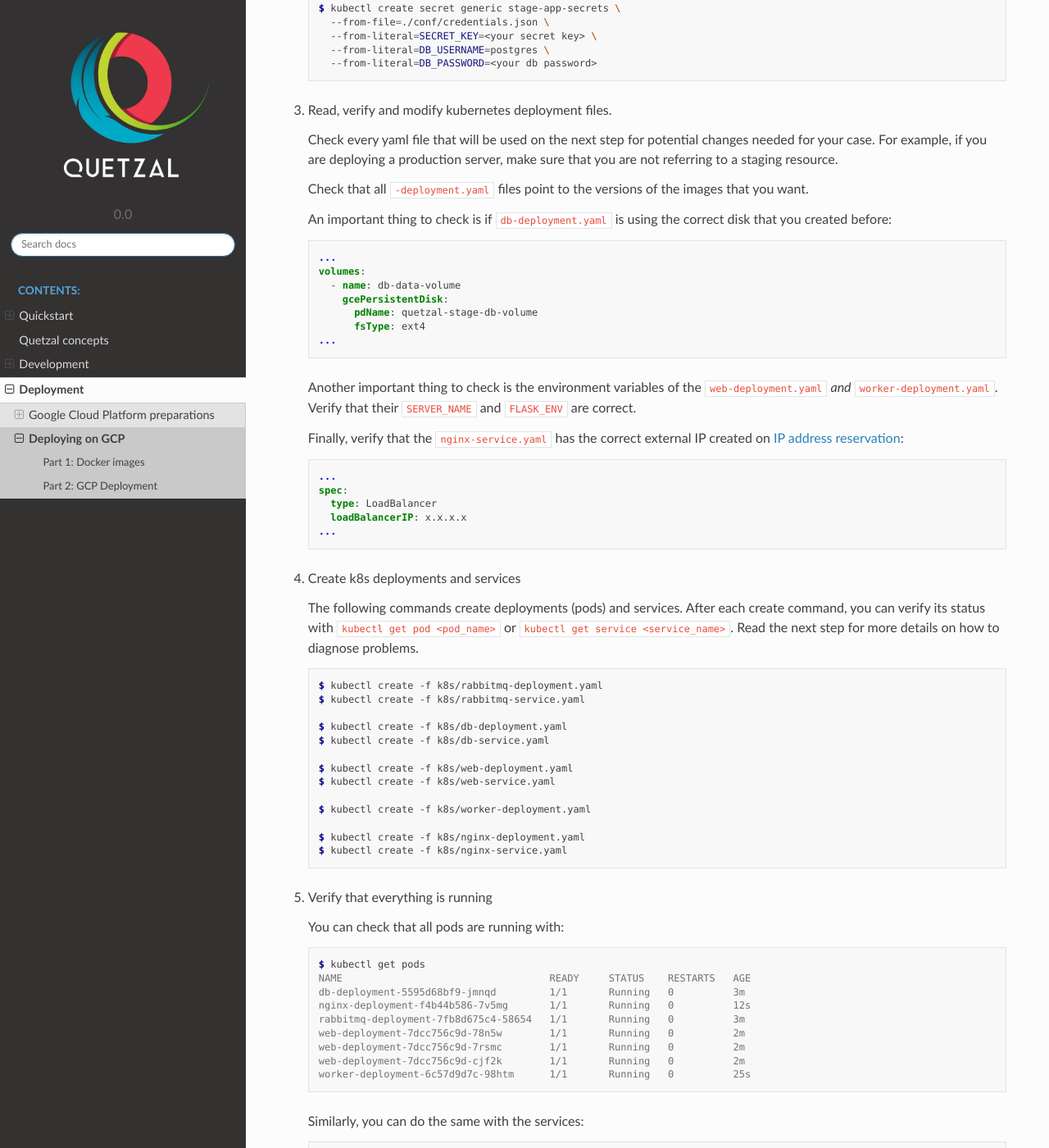
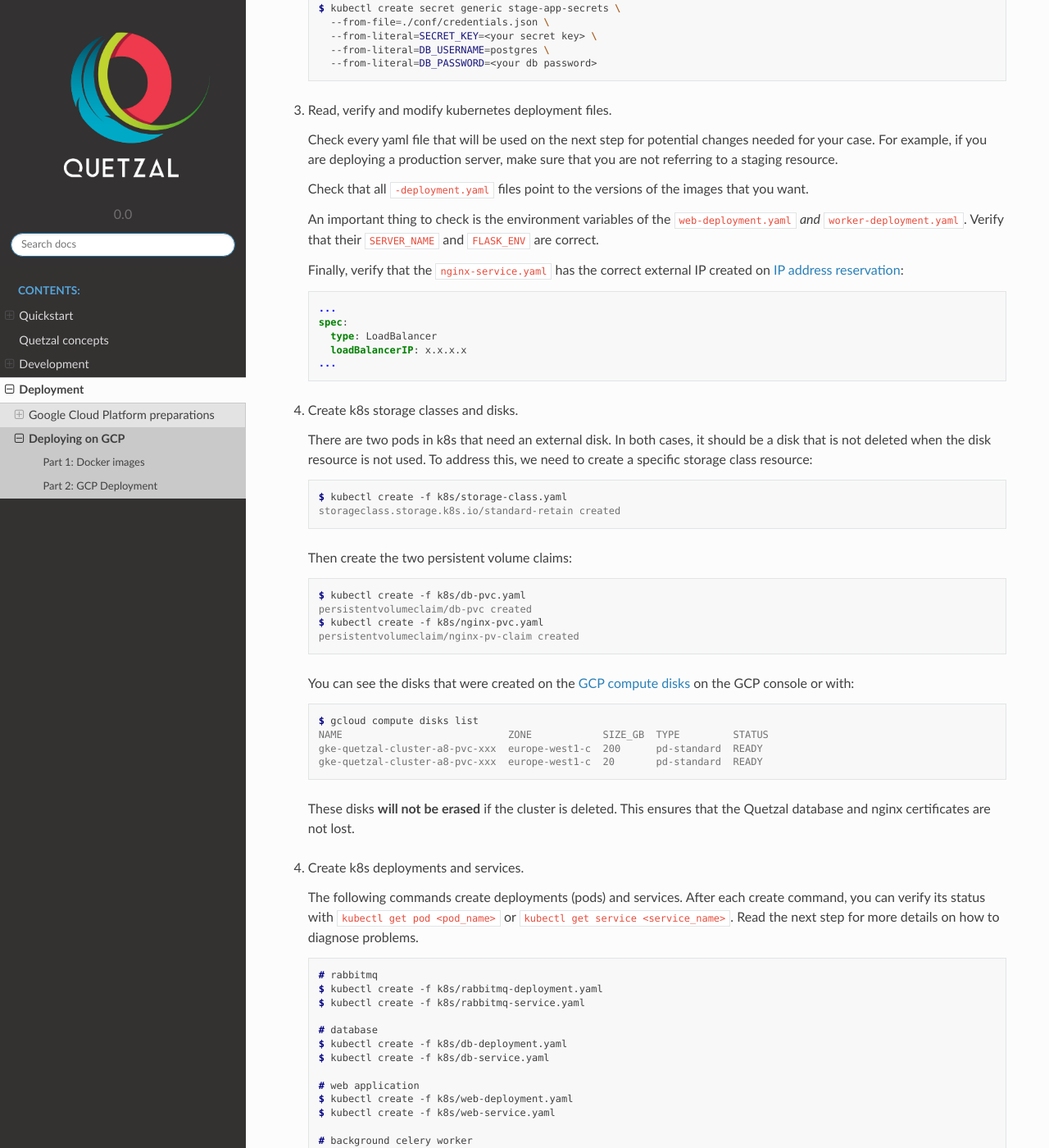
Before and after one commit to quetz-al/quetzal, a Sphinx documentation site: the page built from docs/source/gcp_deployment.rst, in a window 1280 px wide and 1400 px high, scrolled down 1656 px. Shown: the whole window at 82% size. Built offline with Sphinx 7.4.7 and the Read the Docs theme 2.0.0, drawn with Linux system fonts in a browser that asks for light colours; some of the changed text lies outside the part shown.

Commit message:
Add persistent volume claims and general reoganization of k8s files
This commit updates the k8s files for a better metadata declaration, usage of
persistent volume claims, and update of the documentation to reflect these new
changes.

By using persistent volume claims, the installation procedure is simpler. But in
order to keep the disks when they are not used (and not be reclaimed and
erased), a specific storage class element needs to be declared as well.

```diff
--- a/docs/source/gcp_deployment.rst
+++ b/docs/source/gcp_deployment.rst
@@ -63,7 +63,7 @@ Part 2: GCP Deployment
 
    There are three secrets to create:
 
-   * Database secrets
+   * Database secrets:
 
    .. code-block:: console
 
@@ -77,7 +77,7 @@ Part 2: GCP Deployment
        --from-literal=username=postgres \
        --from-literal=password=<your db password>
 
-   * Proxy (nginx) SSL secrets
+   * Proxy (nginx) SSL secrets:
 
    .. code-block:: console
 
@@ -87,7 +87,7 @@ Part 2: GCP Deployment
         --from-file=./conf/ssl/mysite.crt \
         --from-file=./conf/ssl/mysite.key
 
-   * Application secrets
+   * Application secrets:
 
    .. code-block:: console
 
@@ -113,20 +113,7 @@ Part 2: GCP Deployment
    Check that all ``-deployment.yaml`` files point to the versions of the
    images that you want.
 
-   An important thing to check is if ``db-deployment.yaml`` is using the
-   correct disk that you created before:
-
-   .. code-block:: yaml
-
-     ...
-     volumes:
-       - name: db-data-volume
-         gcePersistentDisk:
-           pdName: quetzal-stage-db-volume
-           fsType: ext4
-     ...
-
-   Another important thing to check is the environment variables of the
+   An important thing to check is the environment variables of the
    ``web-deployment.yaml`` *and* ``worker-deployment.yaml``. Verify that
    their ``SERVER_NAME`` and ``FLASK_ENV`` are correct.
 
@@ -141,7 +128,41 @@ Part 2: GCP Deployment
        loadBalancerIP: x.x.x.x
      ...
 
-4. Create k8s deployments and services
+4. Create k8s storage classes and disks.
+
+   There are two pods in k8s that need an external disk. In both cases, it
+   should be a disk that is not deleted when the disk resource is not used. To
+   address this, we need to create a specific storage class resource:
+
+   .. code-block:: console
+
+    $ kubectl create -f k8s/storage-class.yaml
+    storageclass.storage.k8s.io/standard-retain created
+
+   Then create the two persistent volume claims:
+
+   .. code-block:: console
+
+    $ kubectl create -f k8s/db-pvc.yaml
+    persistentvolumeclaim/db-pvc created
+    $ kubectl create -f k8s/nginx-pvc.yaml
+    persistentvolumeclaim/nginx-pv-claim created
+
+   You can see the disks that were created on the `GCP compute disks`_
+   on the GCP console or with:
+
+   .. code-block:: console
+
+    $ gcloud compute disks list
+    NAME                            ZONE            SIZE_GB  TYPE         STATUS
+    gke-quetzal-cluster-a8-pvc-xxx  europe-west1-c  200      pd-standard  READY
+    gke-quetzal-cluster-a8-pvc-xxx  europe-west1-c  20       pd-standard  READY
+
+   These disks **will not be erased** if the cluster is deleted. This ensures
+   that the Quetzal database and nginx certificates are not lost.
+
+
+4. Create k8s deployments and services.
 
    The following commands create deployments (pods) and services. After each
    create command, you can verify its status with
@@ -150,22 +171,26 @@ Part 2: GCP Deployment
 
    .. code-block:: console
 
-
+    # rabbitmq
     $ kubectl create -f k8s/rabbitmq-deployment.yaml
     $ kubectl create -f k8s/rabbitmq-service.yaml
 
+    # database
     $ kubectl create -f k8s/db-deployment.yaml
     $ kubectl create -f k8s/db-service.yaml
 
+    # web application
     $ kubectl create -f k8s/web-deployment.yaml
     $ kubectl create -f k8s/web-service.yaml
 
+    # background celery worker
     $ kubectl create -f k8s/worker-deployment.yaml
 
+    # nginx reverse proxy
     $ kubectl create -f k8s/nginx-deployment.yaml
     $ kubectl create -f k8s/nginx-service.yaml
 
-5. Verify that everything is running
+5. Verify that everything is running.
 
    You can check that all pods are running with:
 
@@ -233,3 +258,4 @@ https://stage.quetz.al/redoc, or wherever your configuration points to.
 .. _gcloud: https://cloud.google.com/sdk/gcloud/
 .. _n1-standard-1: https://cloud.google.com/compute/docs/machine-types
 .. _k8s secrets: https://kubernetes.io/docs/concepts/configuration/secret/
+.. _GCP compute disks: https://console.cloud.google.com/compute/disks
--- a/openapi.yaml
+++ b/openapi.yaml
@@ -78,7 +78,7 @@ info:
 servers:
   - url: https://api.quetz.al/api/v1       # TODO: activate and deploy here
     description: Public server
-  - url: https://staging.quetz.al/api/v1
+  - url: https://stage.quetz.al/api/v1
     description: Staging server
   - url: https://local.quetz.al/api/v1
     description: Local development data server
```
Also changed, not shown: docs/source/gcp_preparations.rst (+15 -2 lines), 13 other files.
